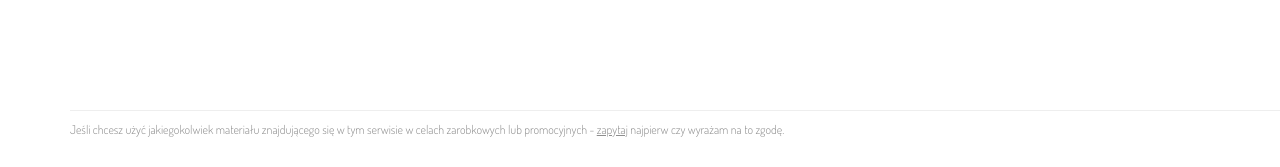
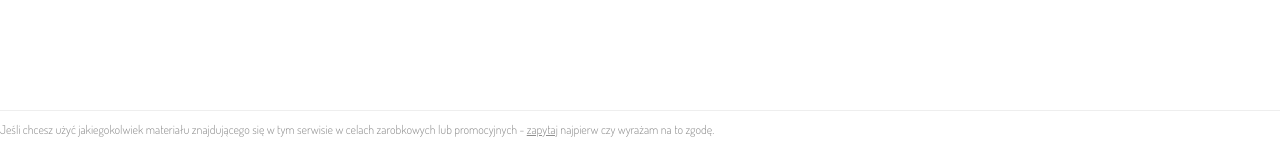
Before and after one commit to esencje/esencje.github.io, a Jekyll site: the page built from index.html, in a window 1280 px wide. Shown: the part 730-897 px from the top of the page. Built offline with Jekyll 4.4.1, drawn with Linux system fonts in a browser that asks for light colours.

Commit message:
Update default.html

```diff
--- a/_layouts/default.html
+++ b/_layouts/default.html
@@ -22,9 +22,9 @@
       {{ content }}
     </div>
 
-    {% include footer.html %}
+  </div>
 
-  </div>
+  {% include footer.html %}
 
   <script src="https://maxcdn.bootstrapcdn.com/bootstrap/3.3.7/js/bootstrap.min.js" integrity="sha384-Tc5IQib027qvyjSMfHjOMaLkfuWVxZxUPnCJA7l2mCWNIpG9mGCD8wGNIcPD7Txa" crossorigin="anonymous"></script>
 </body>
```
